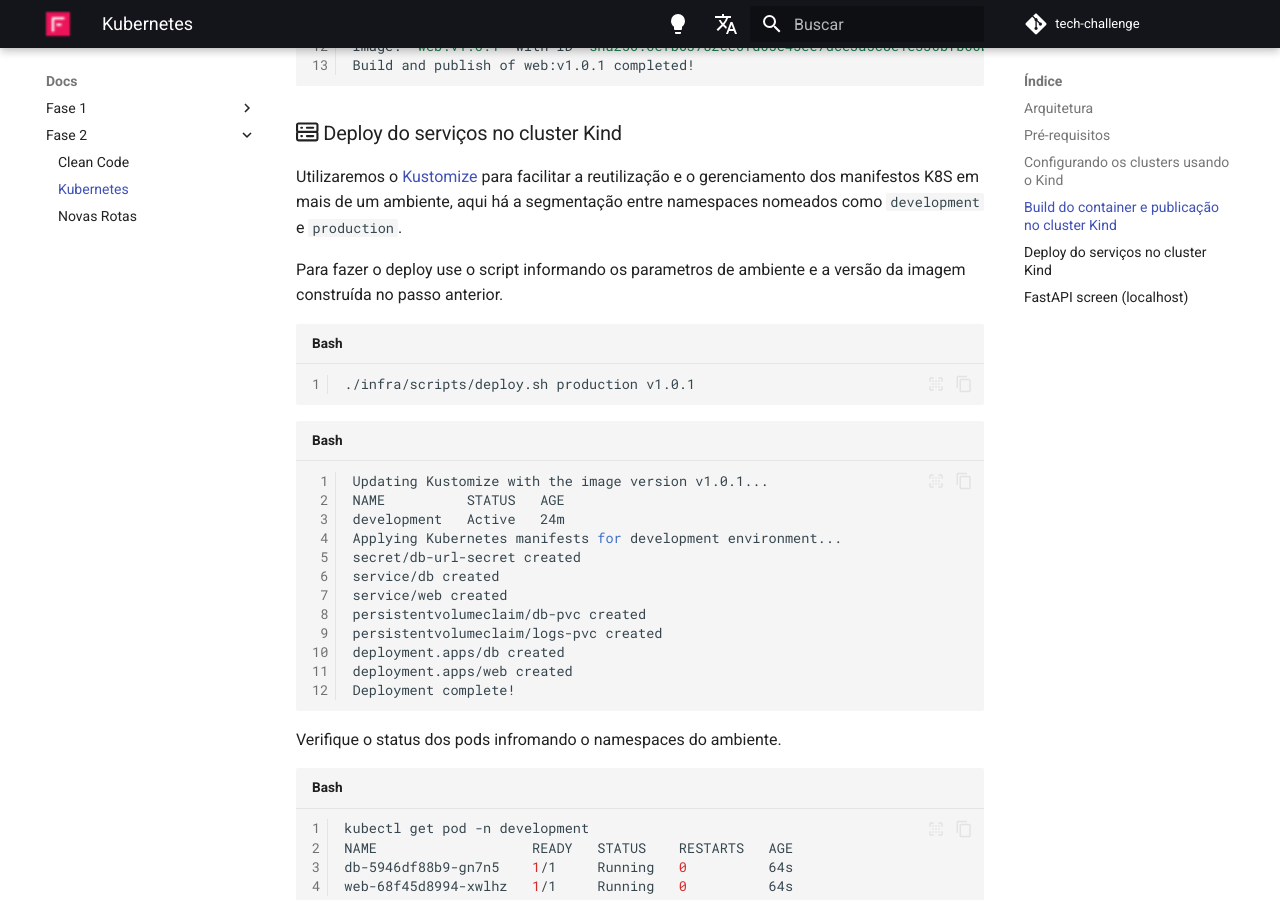
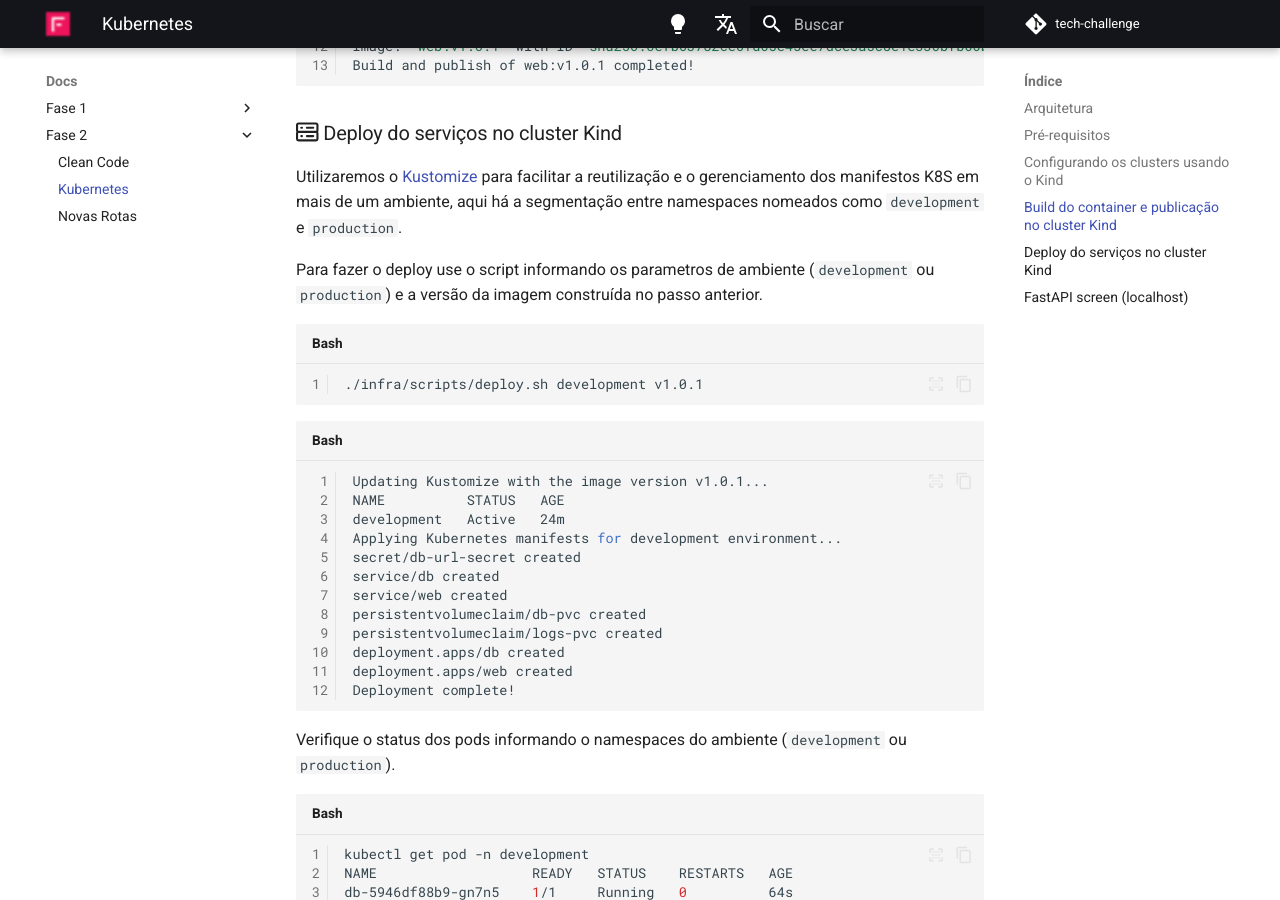
Before and after one commit to software-architecture-fiap/tech-challenge, an MkDocs documentation site: the page built from docs/fase_2/kubernetes.md, in a window 1280 px wide and 900 px high, scrolled down 2986 px. Built offline with MkDocs 1.6.1 and Material for MkDocs 9.7.7, drawn with Linux system fonts in a browser that asks for light colours; comment, search, counter and statistics services are not loaded.

Commit message:
Update kubernetes.md with details about the development and production namespaces.

````diff
--- a/docs/fase_2/kubernetes.md
+++ b/docs/fase_2/kubernetes.md
@@ -140,10 +140,10 @@
 
 Utilizaremos o [Kustomize](https://kustomize.io/) para facilitar a reutilização e o gerenciamento dos manifestos K8S em mais de um ambiente, aqui há a segmentação entre namespaces nomeados como `development` e `production`.
 
-Para fazer o deploy use o script informando os parametros de ambiente e a versão da imagem construída no passo anterior.
+Para fazer o deploy use o script informando os parametros de ambiente (`development` ou `production`) e a versão da imagem construída no passo anterior.
 
 ```bash
-./infra/scripts/deploy.sh production v1.0.1
+./infra/scripts/deploy.sh development v1.0.1
 ```
 
 ```bash
@@ -161,7 +161,7 @@
 Deployment complete!
 ```
 
-Verifique o status dos pods infromando o namespaces do ambiente.
+Verifique o status dos pods informando o namespaces do ambiente (`development` ou `production`).
 
 ```bash
 kubectl get pod -n development
````
